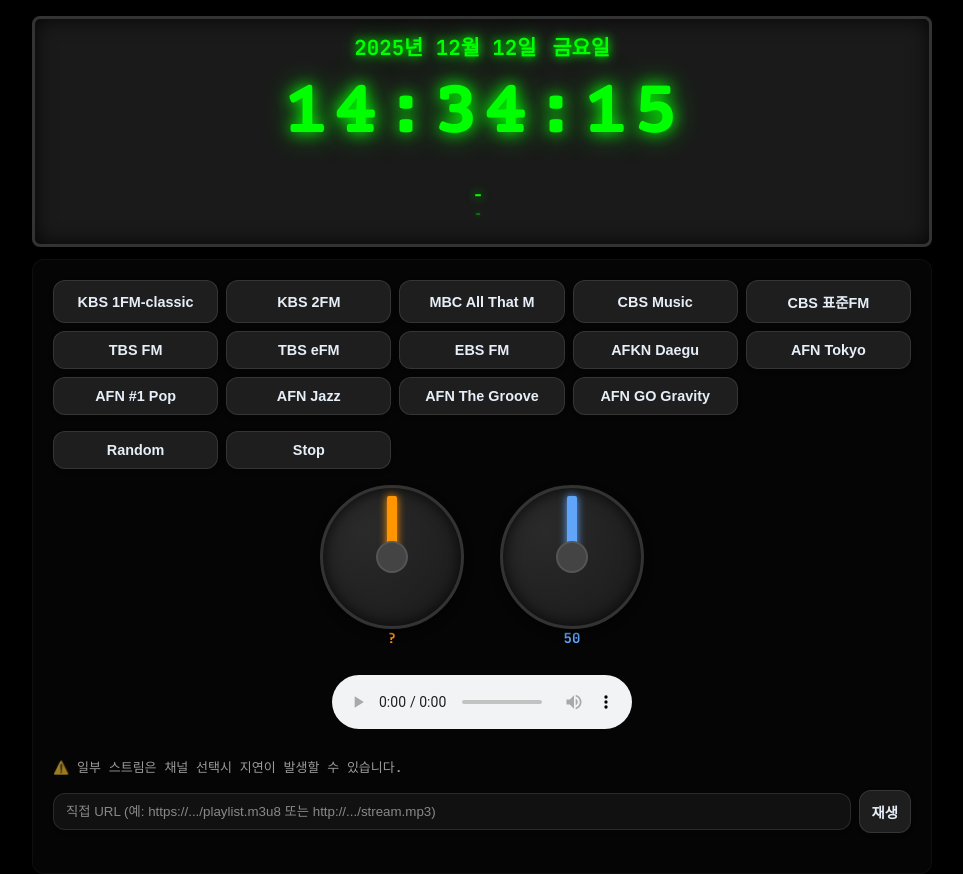
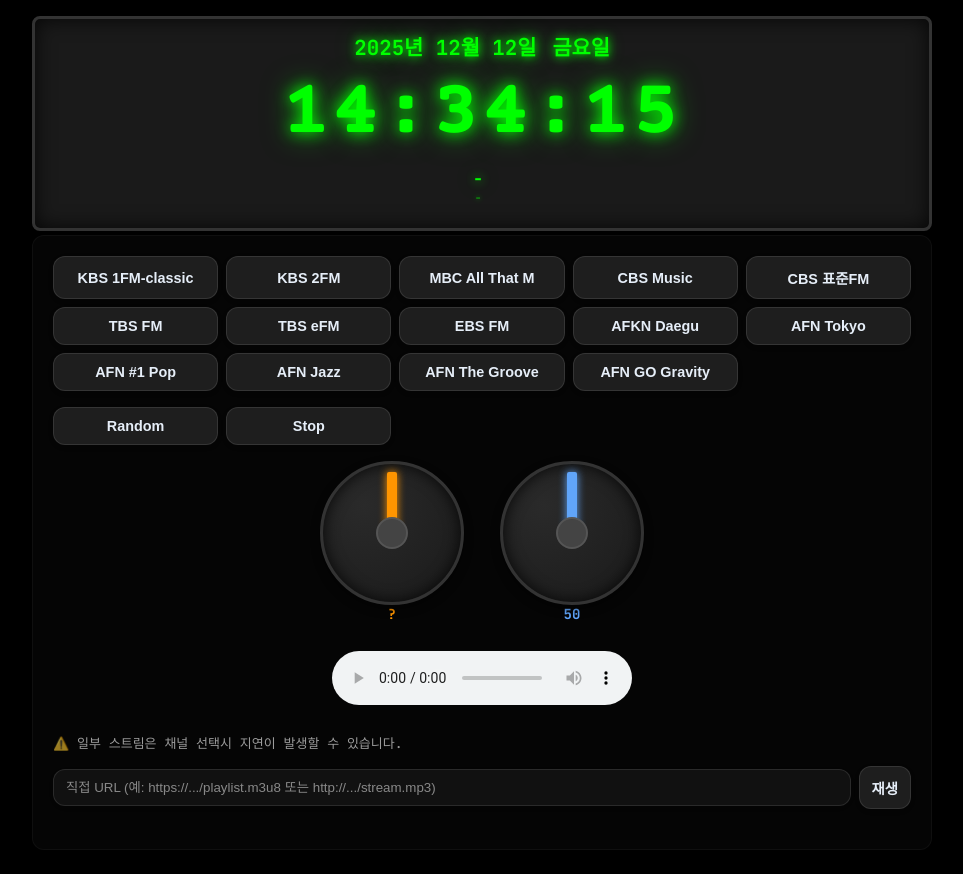
Before and after one commit to pbps77/clock, a plain HTML site: page clockradio.html in a window 1280 px wide. Shown: the whole page, without its empty margins (158-1121 px from the left). After the commit the page ends 850 px from the top, so only its background shows below. Drawn offline with nearby package versions, Linux system fonts and the light colour scheme.

Commit message:
Adjust margin styles for button and now playing info for improved layout

```diff
--- a/clockradio.html
+++ b/clockradio.html
@@ -53,7 +53,7 @@
       padding: 12px 32px;
       border-radius: 8px;
       text-align: center;
-      margin-bottom: 12px;
+      margin-bottom: 4px;
       box-shadow: inset 0 0 20px rgba(0, 0, 0, 0.8), 0 8px 16px rgba(0, 0, 0, 0.5);
       font-family: 'JetBrains Mono', 'IBM Plex Mono', monospace;
     }
@@ -365,7 +365,7 @@
       <div class="time" id="time"></div>
 
       <!-- Now Playing Info -->
-      <div class="now" style="margin-top: 24px;">
+      <div class="now" style="margin-top: 8px;">
         <div class="meta">
           <div class="title" id="nowTitle">-</div>
           <div class="url" id="nowUrl">-</div>
```
